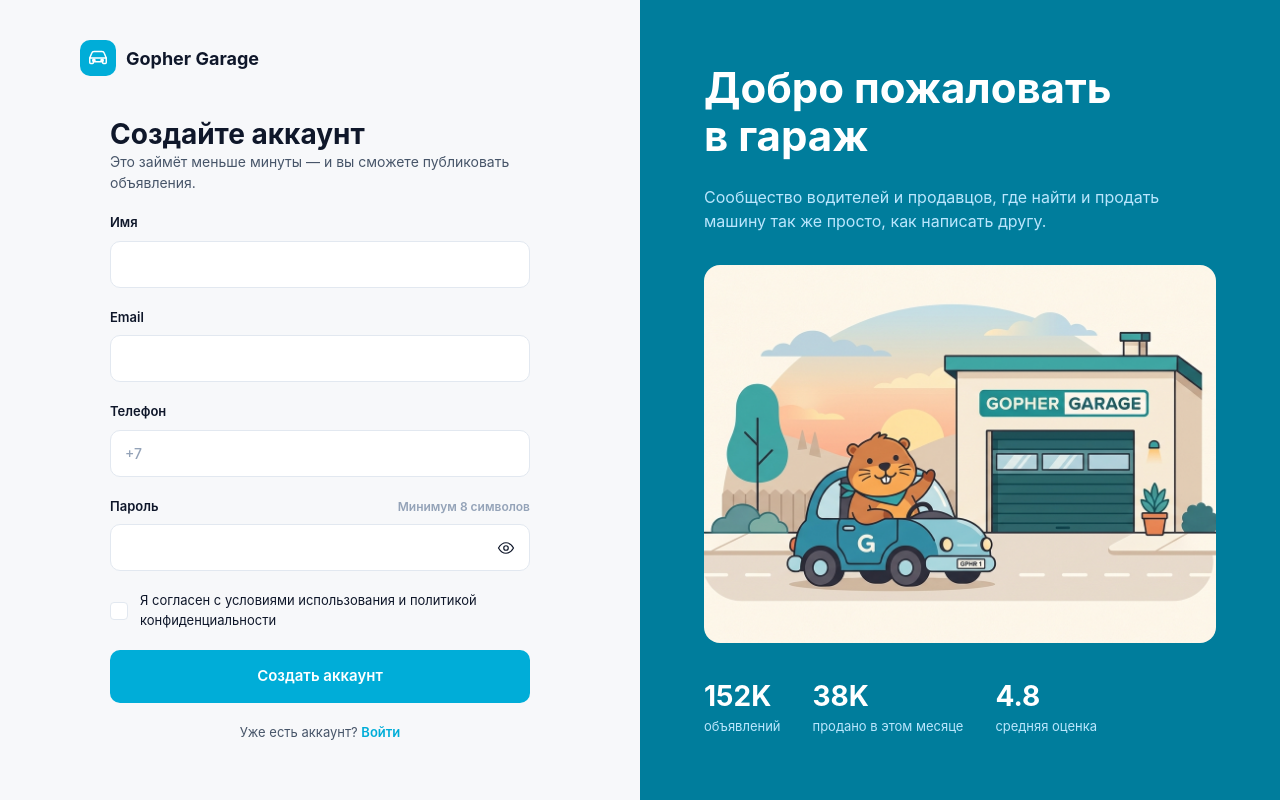
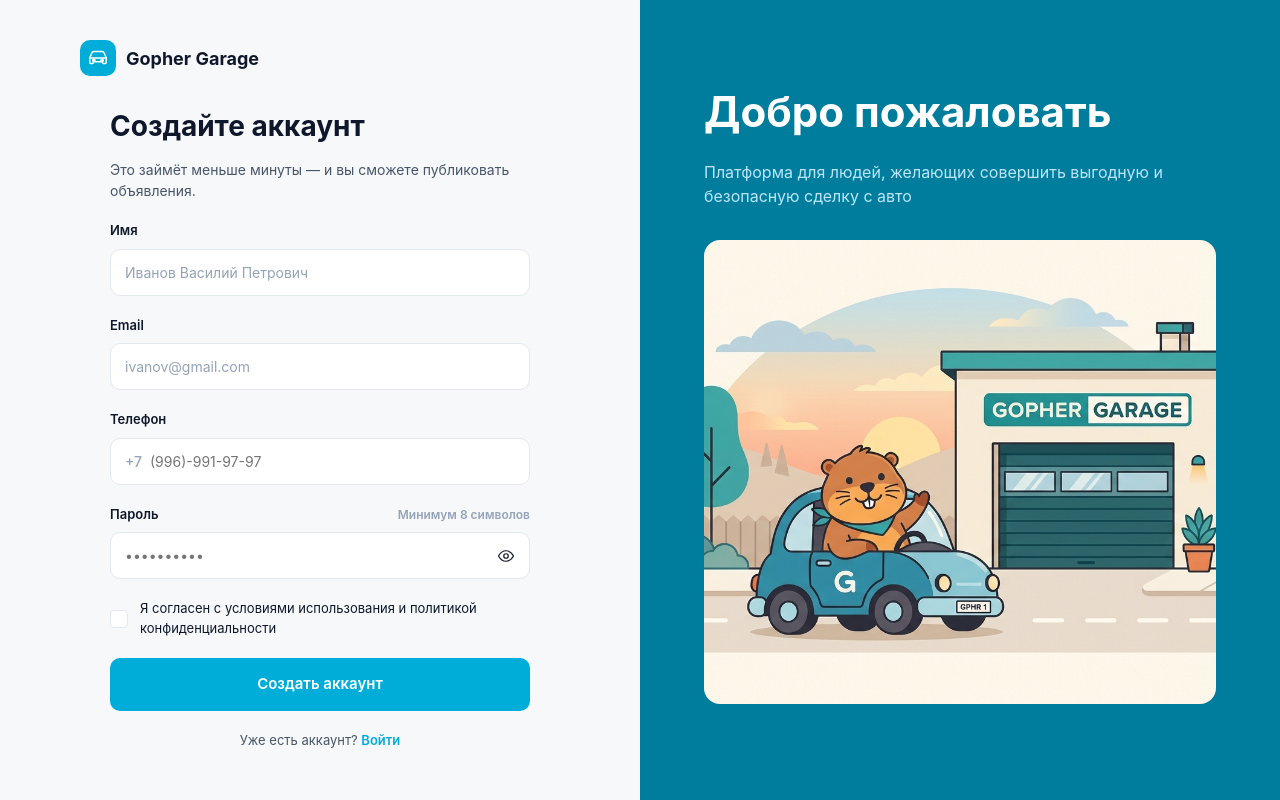
Before and after one commit to udavikhin/gopher-garage, a React (Vite) app in the folder frontend/: page /register in a window 1280 px wide. Built offline with nearby package versions, Linux system fonts and the light colour scheme.

Commit message:
update static content & add placeholder to register form

```diff
--- a/frontend/src/components/RegisterForm.jsx
+++ b/frontend/src/components/RegisterForm.jsx
@@ -34,24 +34,24 @@ const RegisterForm = () => {
             </header>
 
             <label className="field"><span className="field__label">Имя</span>
-                <input className="input" type="text" name="full_name" value={formData.full_name} onChange={handleChange} required/>
+                <input className="input" placeholder="Иванов Василий Петрович" type="text" name="full_name" value={formData.full_name} onChange={handleChange} required/>
             </label>
 
             <label className="field"><span className="field__label">Email</span>
-                <input className="input" type="email" name="email" value={formData.email} onChange={handleChange} required/>
+                <input className="input" placeholder="ivanov@gmail.com" type="email" name="email" value={formData.email} onChange={handleChange} required/>
             </label>
 
             <label className="field"><span className="field__label">Телефон</span>
                 <div className="input-group">
                     <span className="prefix">+7</span>
-                    <input type="tel" name="phone_number" value={formData.phone_number} onChange={handleChange} required/>
+                    <input type="tel" placeholder="(996)-991-97-97" name="phone_number" value={formData.phone_number} onChange={handleChange} required/>
                 </div>
             </label>
 
             <label className="field">
                 <span className="field__label">Пароль <span className="field__hint">Минимум 8 символов</span></span>
                 <div className="input-group">
-                    <input type="password" name="password" value={formData.password} onChange={handleChange} required/>
+                    <input type="password" minLength="8" placeholder="••••••••••" name="password" value={formData.password} onChange={handleChange} required/>
                     <svg className="icon" style={{color: "var(--font-tertiary)", width: "18px", height: "18px"}}>
                         <use href="/assets/icons/sprite.svg#i-eye"/>
                     </svg>
--- a/frontend/src/pages/LoginPage.jsx
+++ b/frontend/src/pages/LoginPage.jsx
@@ -19,8 +19,8 @@ const LoginPage = () => {
                      style={{backgroundImage: "url(/assets/images/auth-illustration.png)"}}></div>
 
                 <figure className="auth__testimonial">
-                    <blockquote>«Нашёл покупателя за два дня — по честной цене»</blockquote>
-                    <figcaption>Иван К., Москва · продал LADA Vesta</figcaption>
+                    <blockquote>Совет</blockquote>
+                    <figcaption>После продажи автомобиля Вы можете снять объявление с публикации. Оно будет храниться в архиве и будет доступно только Вам. При необходимости Вы сможете его восстановить.</figcaption>
                 </figure>
             </aside>
 
--- a/frontend/src/pages/RegisterPage.jsx
+++ b/frontend/src/pages/RegisterPage.jsx
@@ -18,28 +18,13 @@ const RegisterPage = () => {
 
             <aside className="auth__brand-side">
                 <header>
-                    <h2 className="auth__brand-title">Добро пожаловать<br/>в гараж</h2>
-                    <p className="auth__brand-lead">Сообщество водителей и продавцов, где найти и продать машину так же
-                        просто, как написать другу.</p>
+                    <h2 className="auth__brand-title">Добро пожаловать</h2>
+                    <p className="auth__brand-lead">Платформа для людей, желающих совершить выгодную и безопасную сделку с авто</p>
                 </header>
 
                 <div className="auth__illustration"
                      style={{backgroundImage: "url(assets/images/auth-illustration.png)"}}></div>
 
-                <div className="auth__stats">
-                    <div className="auth__stat">
-                        <div className="num">152K</div>
-                        <div className="lbl">объявлений</div>
-                    </div>
-                    <div className="auth__stat">
-                        <div className="num">38K</div>
-                        <div className="lbl">продано в этом месяце</div>
-                    </div>
-                    <div className="auth__stat">
-                        <div className="num">4.8</div>
-                        <div className="lbl">средняя оценка</div>
-                    </div>
-                </div>
             </aside>
         </main>
     )
--- a/frontend/src/styles/pages/_register.scss
+++ b/frontend/src/styles/pages/_register.scss
@@ -54,6 +54,7 @@
     color: $font-secondary;
     font-size: 14px;
     line-height: 1.5;
+    margin-top: $space-4;
   }
 
   &__signin {
@@ -73,6 +74,7 @@
     font-size: 42px;
     font-weight: 700;
     line-height: 1.15;
+    margin-top: $space-6;
   }
 
   &__brand-lead {
```
